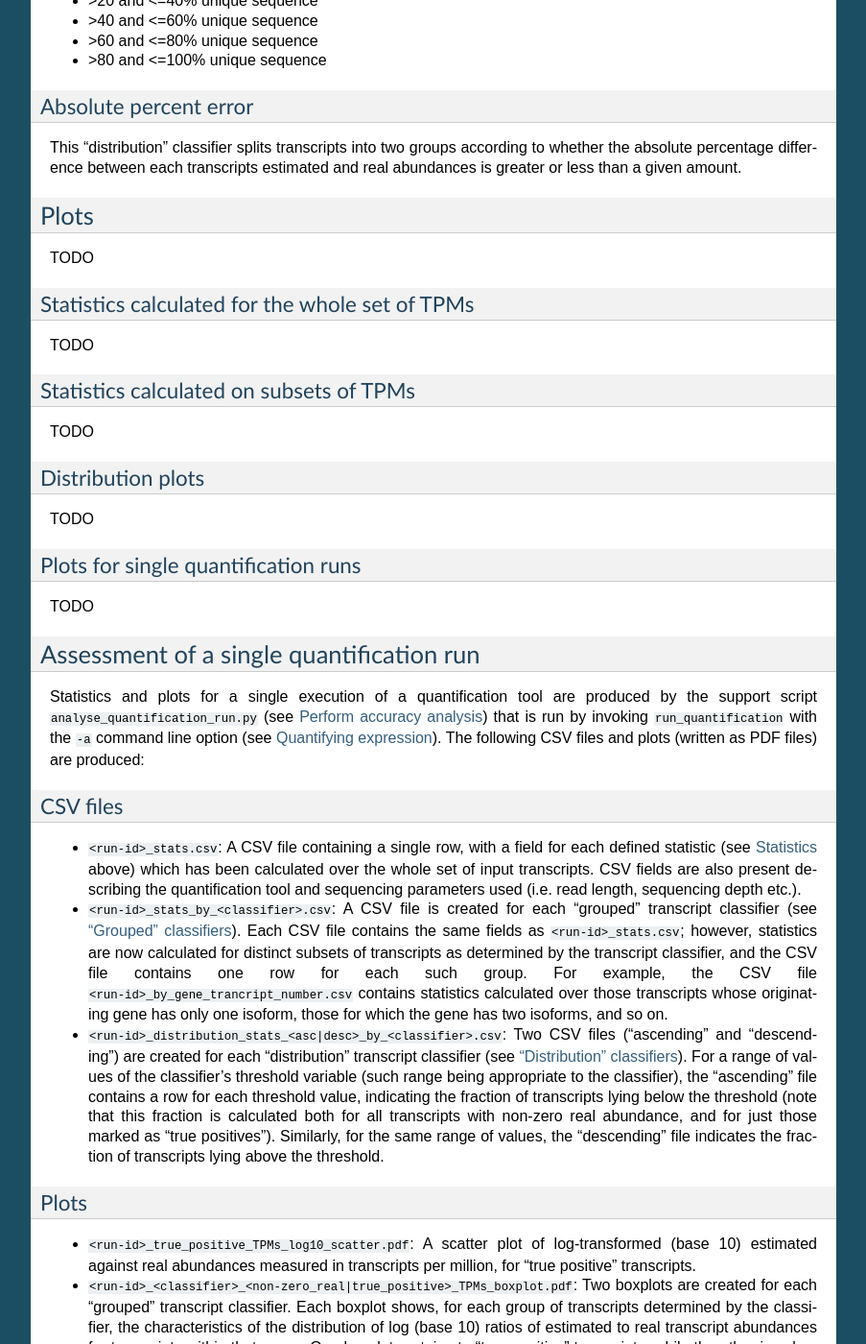
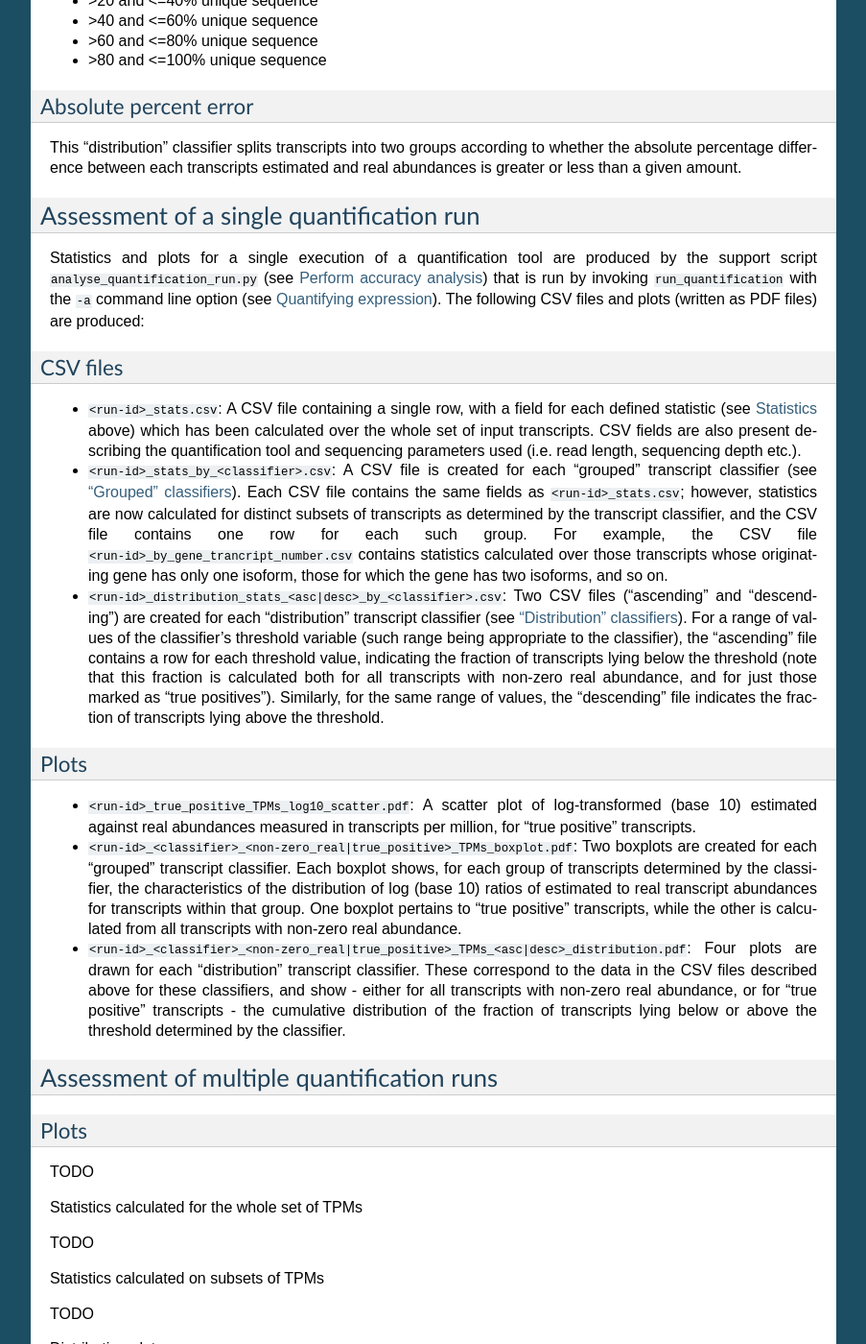
Before and after one commit to lweasel/piquant, a Sphinx documentation site: the page built from docs/assessment.rst, in a window 1280 px wide and 1400 px high, scrolled down 3317 px. Shown: the whole window at 96% size, without its empty margins (198-1101 px from the left). Built offline with Sphinx 7.4.7, drawn with Linux system fonts in a browser that asks for light colours; formulas are drawn with MathJax 3; some of the changed text lies outside the part shown.

Commit message:
Small rearrangement.

```diff
--- a/docs/assessment.rst
+++ b/docs/assessment.rst
@@ -153,31 +153,6 @@ Absolute percent error
 
 This "distribution" classifier splits transcripts into two groups according to whether the absolute percentage difference between each transcripts estimated and real abundances is greater or less than a given amount.
 
-Plots
------
-
-TODO
-
-Statistics calculated for the whole set of TPMs
-^^^^^^^^^^^^^^^^^^^^^^^^^^^^^^^^^^^^^^^^^^^^^^^
-
-TODO
-
-Statistics calculated on subsets of TPMs
-^^^^^^^^^^^^^^^^^^^^^^^^^^^^^^^^^^^^^^^^
-
-TODO
-
-Distribution plots
-^^^^^^^^^^^^^^^^^^
-
-TODO
-
-Plots for single quantification runs
-^^^^^^^^^^^^^^^^^^^^^^^^^^^^^^^^^^^^
-
-TODO
-
 .. _assessment-single-run:
 
 Assessment of a single quantification run
```
Also changed, not shown: other parts of docs/assessment.rst (+15 -0 lines).
